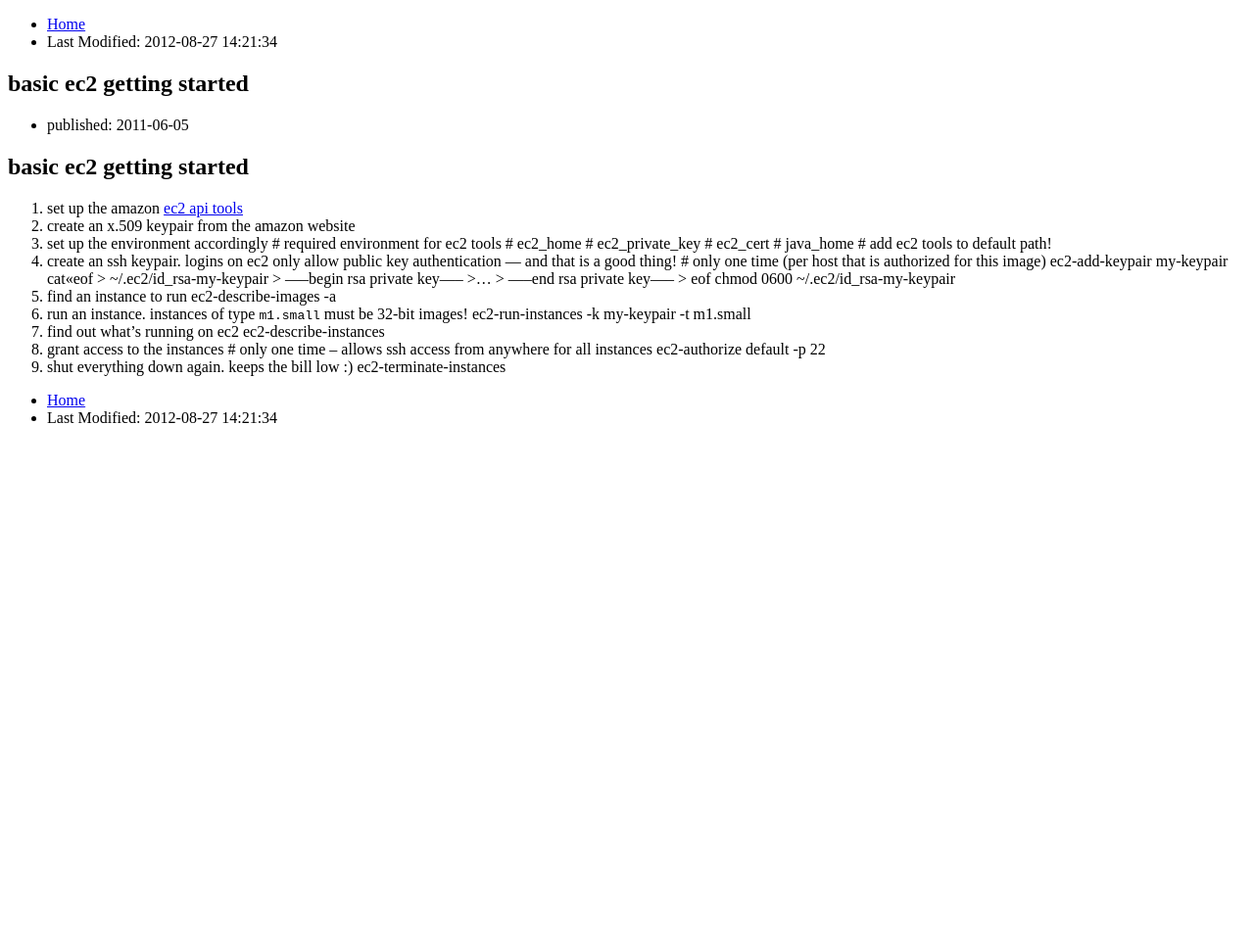
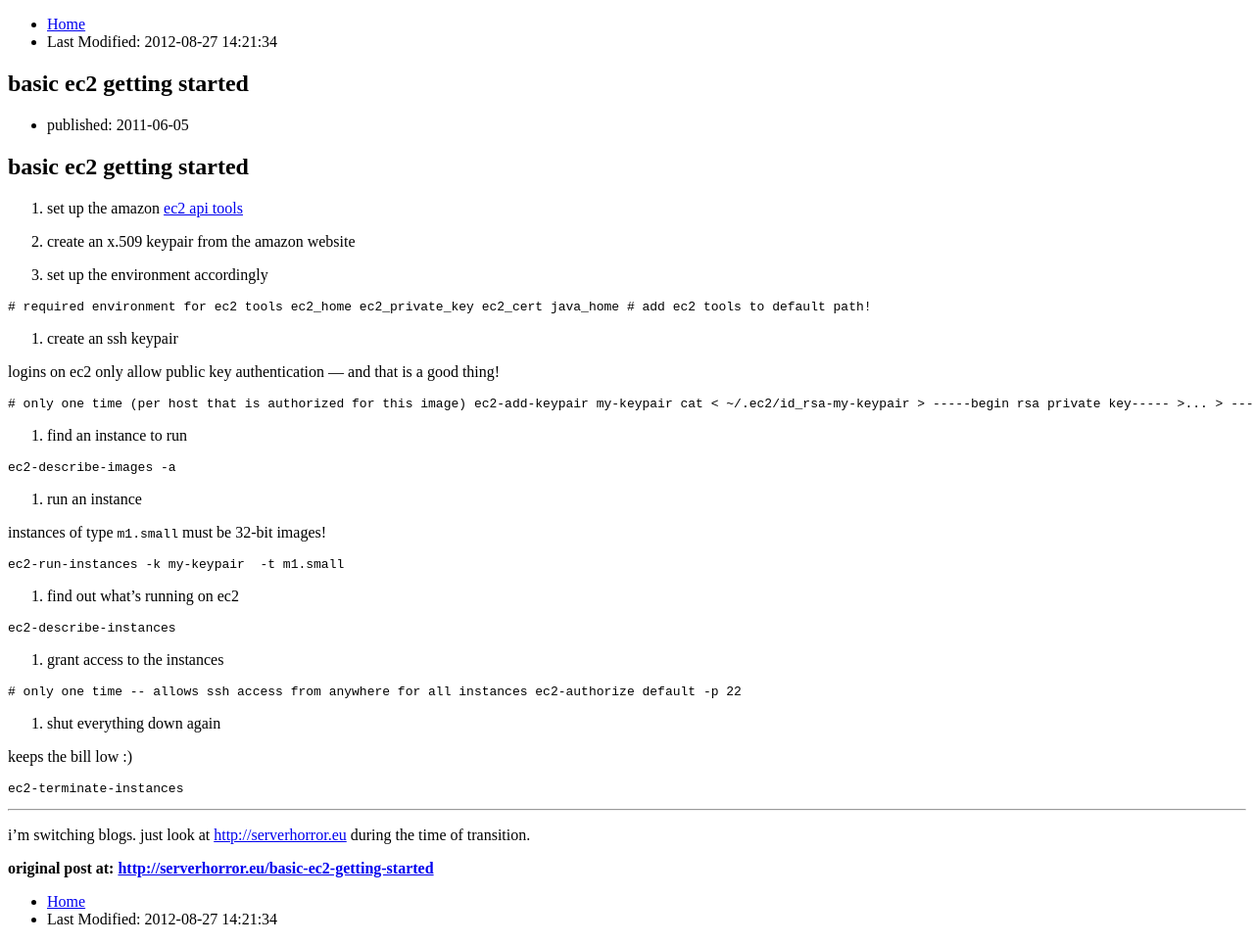
Before and after one commit to serverhorror/serverhorror.github.com, a Jekyll site: the page built from _posts/2011-06-05-basic-ec2-getting-started.markdown, in a window 1280 px wide. Shown: the whole page at 98% size. Built offline with Jekyll 4.4.1, drawn with Linux system fonts in a browser that asks for light colours; Markdown is read by kramdown in place of the engine named in the settings; before the commit the page ends 900 px from its top, so only the background shows below that.

Commit message:
restore old version

```diff
--- a/_posts/2011-06-05-basic-ec2-getting-started.markdown
+++ b/_posts/2011-06-05-basic-ec2-getting-started.markdown
@@ -16,36 +16,168 @@ tags:
 - SSH
 ---
 
-Basic EC2 Getting Started
-=========================
+
+
+
+# Basic EC2 Getting Started
+
+
+
+
+
 
   1. Set up the amazon [EC2 API tools](http://aws.amazon.com/developertools/351)
+
+
   2. Create an X.509 Keypair from the Amazon website
+
+
   3. Set up the environment accordingly
-        # required environment for EC2 tools
-            # EC2_HOME
-            # EC2_PRIVATE_KEY
-            # EC2_CERT
-            # JAVA_HOME
-        # add ec2 tools to default path!
-  4. Create an SSH keypair. Logins on EC2 only allow public key
-     authentication — and that is a good thing!
-        # only one time (per host that is authorized for this image)
-        ec2-add-keypair my-keypair
-        cat<<EOF > ~/.ec2/id_rsa-my-keypair
-            > -----BEGIN RSA PRIVATE KEY-----
-            >...
-            > -----END RSA PRIVATE KEY-----
-            > EOF
-        chmod 0600 ~/.ec2/id_rsa-my-keypair
+
+
+
+
+
+
+
+
+    # required environment for EC2 tools EC2_HOME EC2_PRIVATE_KEY EC2_CERT JAVA_HOME # add ec2 tools to default path!
+
+
+
+
+
+
+
+
+
+  4. Create an SSH keypair
+
+Logins on EC2 only allow public key authentication — and that is a good thing!
+
+
+
+
+
+
+
+
+    # only one time (per host that is authorized for this image) ec2-add-keypair my-keypair cat < ~/.ec2/id_rsa-my-keypair > -----BEGIN RSA PRIVATE KEY----- >... > -----END RSA PRIVATE KEY----- > EOF chmod 0600 ~/.ec2/id_rsa-my-keypair
+
+
+
+
+
+
+
+
+
   5. Find an instance to run
-        ec2-describe-images -a
-  6. Run an instance. Instances of type `m1.small` must be 32-bit images!
-        ec2-run-instances -k my-keypair  -t m1.small
+
+
+
+
+
+
+
+
+    ec2-describe-images -a
+
+
+
+
+
+
+
+
+
+  6. Run an instance
+
+Instances of type `m1.small` must be 32-bit images!
+
+
+
+
+
+
+
+
+    ec2-run-instances -k my-keypair  -t m1.small
+
+
+
+
+
+
+
+
+
   7. Find out what’s running on EC2
-        ec2-describe-instances
+
+
+
+
+
+
+
+
+    ec2-describe-instances
+
+
+
+
+
+
+
+
+
   8. Grant access to the instances
-        # only one time -- allows SSH access from anywhere for all instances
-        ec2-authorize default -p 22
-  9. Shut everything down again. Keeps the bill low :)
-        ec2-terminate-instances
+
+
+
+
+
+
+
+
+    # only one time -- allows SSH access from anywhere for all instances ec2-authorize default -p 22
+
+
+
+
+
+
+
+
+
+  9. Shut everything down again
+
+Keeps the bill low :)
+
+
+
+
+
+
+
+
+    ec2-terminate-instances
+
+
+
+
+
+
+
+
+
+
+
+
+* * *
+
+
+
+I'm switching blogs. Just look at [http://serverhorror.eu](http://serverhorror.eu) during the time of transition.
+
+**Original Post at: [http://serverhorror.eu/basic-ec2-getting-started](http://serverhorror.eu/basic-ec2-getting-started)**
```
